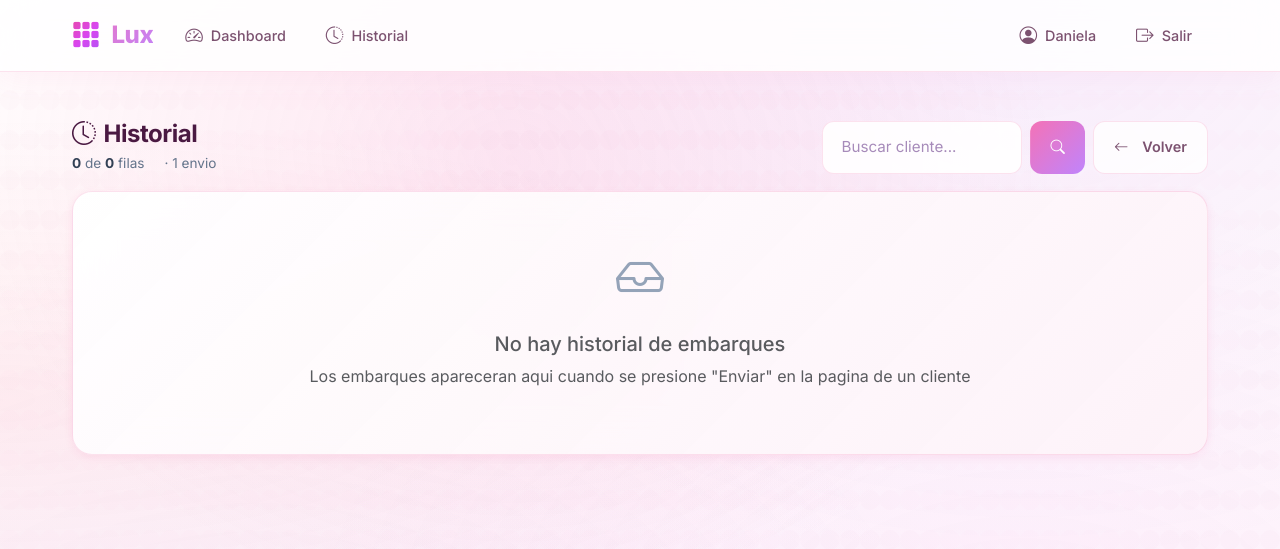
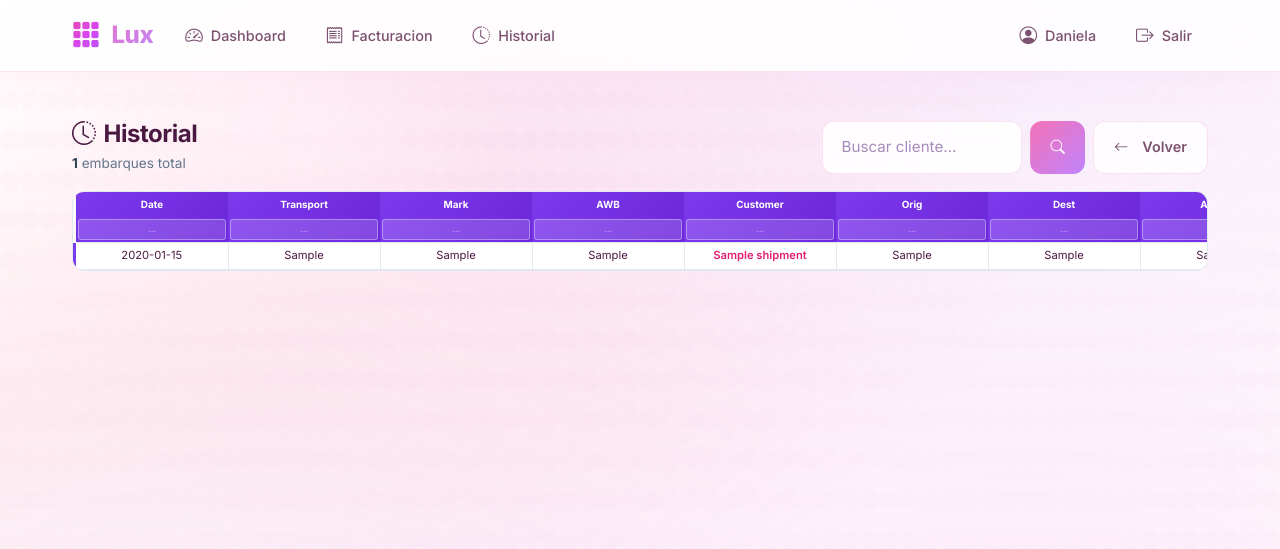
Before and after one commit to echeverrialoayzad-bit/lux-portal, a Flask app: page /current-status/historial in a window 1280 px wide. Shown: the top 549 px of the page. Run offline with Flask 3, Linux system fonts and the light colour scheme; the visitor is signed in with stand-in values (Sample User, id 1); tables that the repository leaves empty hold one stand-in row (values such as "Sample post").

Commit message:
Detail shows only last shipment; Historial shows all with pagination
- Detail page: only displays the most recent shipment per client
  (prevents browser crash with thousands of rows)
- Historial page: now shows ALL ClientShipment records from all clients
  with server-side pagination (100/page), column filters, and search
- Replaced old ShipmentHistory-based historial with live ClientShipment data

Co-Authored-By: Claude Opus 4.6 <noreply@anthropic.com>

```diff
--- a/lux_portal/current_status/routes.py
+++ b/lux_portal/current_status/routes.py
@@ -115,7 +115,12 @@ def detalle_cliente(id):
     _ensure_payment_columns()
     cliente = StatusClient.query.get_or_404(id)
     _migrate_legacy_addcosts(cliente)
-    return render_template('current_status/detail.html', cliente=cliente)
+    # Only show the last shipment in detail; all others are in historial
+    last = ClientShipment.query.filter_by(client_id=id).order_by(ClientShipment.id.desc()).first()
+    display_shipments = [last] if last else []
+    total_shipments = ClientShipment.query.filter_by(client_id=id).count()
+    return render_template('current_status/detail.html', cliente=cliente,
+                           display_shipments=display_shipments, total_shipments=total_shipments)
 
 
 def _migrate_legacy_addcosts(cliente):
@@ -425,32 +430,27 @@ def enviar_shipments(id):
 @current_status_bp.route('/historial')
 @login_required
 def historial_clientes():
-    """Historial combinado tipo Excel de todos los embarques enviados"""
+    """Historial: todos los embarques de todos los clientes con paginacion"""
     busqueda = request.args.get('q', '').strip()
-    query = ShipmentHistory.query
-
+    page = request.args.get('page', 1, type=int)
+    per_page = 100
+
+    # Build client filter
+    client_query = StatusClient.query.filter_by(activo=True)
     if busqueda:
-        query = query.filter(ShipmentHistory.client_name.ilike(f'%{busqueda}%'))
-
-    entries = query.order_by(ShipmentHistory.sent_at.desc()).all()
-
-    # Flatten all entries into individual rows
-    all_rows = []
-    for entry in entries:
-        shipments = entry.get_shipments()
-        for idx, s in enumerate(shipments):
-            s['_history_id'] = entry.id
-            s['_row_index'] = idx
-            s['_client'] = entry.client_name
-            s['_sent_at'] = entry.sent_at.strftime('%d/%m/%Y %H:%M')
-            all_rows.append(s)
+        client_query = client_query.filter(StatusClient.nombre.ilike(f'%{busqueda}%'))
+    client_ids = [c.id for c in client_query.all()]
+
+    # Paginated shipments across all matching clients
+    shipments_q = ClientShipment.query.filter(ClientShipment.client_id.in_(client_ids)) if client_ids else ClientShipment.query.filter(False)
+    total = shipments_q.count()
+    shipments = shipments_q.order_by(ClientShipment.id).offset((page - 1) * per_page).limit(per_page).all()
+    total_pages = max(1, (total + per_page - 1) // per_page)
 
     return render_template(
         'current_status/historial.html',
-        rows=all_rows,
-        total_rows=len(all_rows),
-        total_entries=len(entries),
-        busqueda=busqueda,
+        shipments=shipments, busqueda=busqueda,
+        page=page, total_pages=total_pages, total=total, per_page=per_page,
         SHIPMENT_FIELDS=SHIPMENT_FIELDS,
         FACTURA_FIELDS=FACTURA_FIELDS,
         COSTOS_FIELDS=COSTOS_FIELDS
--- a/lux_portal/current_status/templates/current_status/historial.html
+++ b/lux_portal/current_status/templates/current_status/historial.html
@@ -10,6 +10,12 @@
     </a>
 </li>
 <li class="nav-item">
+    <a class="nav-link" href="{{ url_for('current_status.facturacion') }}">
+        <i class="bi bi-receipt"></i>
+        <span>Facturacion</span>
+    </a>
+</li>
+<li class="nav-item">
     <a class="nav-link active" href="{{ url_for('current_status.historial_clientes') }}">
         <i class="bi bi-clock-history"></i>
         <span>Historial</span>
@@ -19,7 +25,6 @@
 
 {% block extra_css %}
 <style>
-    /* Combined spreadsheet table */
     .hist-table {
         width: max-content;
         min-width: 100%;
@@ -41,29 +46,17 @@
         border: 1px solid #e2e8f0;
         white-space: nowrap;
     }
-    /* Purple section (Shipment) */
     .th-ship {
         background: linear-gradient(135deg, #7c3aed, #6d28d9) !important;
         color: #fff !important;
     }
-    /* Celeste section (Facturacion) */
     .th-fact {
         background: #ADD8E6 !important;
         color: #fff !important;
     }
-    /* Green section (Costos) */
     .th-cost {
         background: linear-gradient(135deg, #059669, #047857) !important;
         color: #fff !important;
-    }
-    /* Meta columns (Cliente, Fecha envio) */
-    .th-meta {
-        background: #334155 !important;
-        color: #fff !important;
-    }
-    /* Filter row */
-    .filter-row th {
-        padding: 2px 2px !important;
     }
     .col-filter {
         width: 100%;
@@ -79,22 +72,12 @@
     }
     .col-filter::placeholder { color: rgba(255,255,255,0.5); }
     .col-filter:focus { background: rgba(255,255,255,0.25); border-color: rgba(255,255,255,0.7); }
-    /* Alternating rows */
+    .filter-row th { padding: 2px 2px !important; }
     .hist-table tbody tr:nth-child(even) td { background-color: #f8fafc; }
     .hist-table tbody tr:nth-child(odd) td { background-color: #fff; }
     .hist-table tbody tr:hover td { background-color: #ede9fe !important; }
-    /* Delete btn */
-    .btn-del-row {
-        background: none;
-        border: none;
-        color: #cbd5e1;
-        cursor: pointer;
-        font-size: 0.65rem;
-        padding: 0 2px;
-        transition: color 0.15s;
-    }
-    .btn-del-row:hover { color: #dc2626; }
-    /* Scrollable wrapper */
+    .td-divider { border-left: 3px solid #7c3aed !important; }
+    .th-divider { border-left: 3px solid rgba(255,255,255,0.5) !important; }
     .hist-scroll {
         overflow-x: auto;
         overflow-y: auto;
@@ -102,14 +85,6 @@
         border-radius: 12px;
         border: 1px solid #e2e8f0;
     }
-    /* Section divider */
-    .td-divider {
-        border-left: 3px solid #7c3aed !important;
-    }
-    .th-divider {
-        border-left: 3px solid rgba(255,255,255,0.5) !important;
-    }
-    /* Stats bar */
     .stats-bar {
         display: flex;
         gap: 20px;
@@ -118,6 +93,15 @@
         color: #64748b;
     }
     .stats-bar strong { color: #334155; }
+    .pagination-bar {
+        display: flex;
+        align-items: center;
+        justify-content: center;
+        gap: 8px;
+        padding: 12px;
+    }
+    .pagination-bar .btn { min-width: 36px; }
+    .page-info { font-size: 0.85rem; color: #64748b; }
 </style>
 {% endblock %}
 
@@ -130,8 +114,7 @@
                 <i class="bi bi-clock-history me-2"></i>Historial
             </h1>
             <div class="stats-bar mt-1">
-                <span><strong id="visibleCount">{{ total_rows }}</strong> de <strong>{{ total_rows }}</strong> filas</span>
-                <span>&middot; {{ total_entries }} envio{{ 's' if total_entries != 1 else '' }}</span>
+                <span><strong id="visibleCount">{{ total }}</strong> embarques total</span>
             </div>
         </div>
         <div class="d-flex gap-2">
@@ -177,15 +160,11 @@
         'transmision_costo': 'Trans.C', 'costos_fijos': 'C.Fijos', 'utilidad': 'Utilidad'
     } %}
 
-    {% if rows %}
+    {% if shipments %}
     <div class="hist-scroll">
         <table class="hist-table" id="histTable">
             <thead>
-                <!-- Column headers -->
                 <tr>
-                    <th class="th-meta" style="min-width:30px;"></th>
-                    <th class="th-meta">Cliente</th>
-                    <th class="th-meta">Enviado</th>
                     {% for f in SHIPMENT_FIELDS %}
                     <th class="th-ship{% if loop.first %} th-divider{% endif %}">{{ SHIP_LABELS.get(f, f) }}</th>
                     {% endfor %}
@@ -198,50 +177,73 @@
                 </tr>
                 <!-- Filter row -->
                 <tr class="filter-row">
-                    <th class="th-meta"></th>
-                    <th class="th-meta"><input type="text" class="col-filter" data-col="0" placeholder="..." oninput="filterTable()"></th>
-                    <th class="th-meta"><input type="text" class="col-filter" data-col="1" placeholder="..." oninput="filterTable()"></th>
                     {% for f in SHIPMENT_FIELDS %}
-                    <th class="th-ship{% if loop.first %} th-divider{% endif %}"><input type="text" class="col-filter" data-col="{{ loop.index0 + 2 }}" placeholder="..." oninput="filterTable()"></th>
+                    <th class="th-ship{% if loop.first %} th-divider{% endif %}"><input type="text" class="col-filter" data-col="{{ loop.index0 }}" placeholder="..." oninput="filterTable()"></th>
                     {% endfor %}
                     {% for f in FACTURA_FIELDS %}
-                    <th class="th-fact{% if loop.first %} th-divider{% endif %}"><input type="text" class="col-filter" data-col="{{ loop.index0 + 2 + SHIPMENT_FIELDS|length }}" placeholder="..." oninput="filterTable()"></th>
+                    <th class="th-fact{% if loop.first %} th-divider{% endif %}"><input type="text" class="col-filter" data-col="{{ loop.index0 + SHIPMENT_FIELDS|length }}" placeholder="..." oninput="filterTable()"></th>
                     {% endfor %}
                     {% for f in COSTOS_FIELDS %}
-                    <th class="th-cost{% if loop.first %} th-divider{% endif %}"><input type="text" class="col-filter" data-col="{{ loop.index0 + 2 + SHIPMENT_FIELDS|length + FACTURA_FIELDS|length }}" placeholder="..." oninput="filterTable()"></th>
+                    <th class="th-cost{% if loop.first %} th-divider{% endif %}"><input type="text" class="col-filter" data-col="{{ loop.index0 + SHIPMENT_FIELDS|length + FACTURA_FIELDS|length }}" placeholder="..." oninput="filterTable()"></th>
                     {% endfor %}
                 </tr>
             </thead>
             <tbody>
-                {% for row in rows %}
-                <tr data-hid="{{ row._history_id }}" data-ridx="{{ row._row_index }}">
-                    <td>
-                        <button class="btn-del-row" onclick="deleteRow(this, {{ row._history_id }}, {{ row._row_index }})" title="Eliminar fila">
-                            <i class="bi bi-x-lg"></i>
-                        </button>
-                    </td>
-                    <td>{{ row._client }}</td>
-                    <td>{{ row._sent_at }}</td>
+                {% for s in shipments %}
+                <tr>
                     {% for f in SHIPMENT_FIELDS %}
-                    <td{% if loop.first %} class="td-divider"{% endif %}>{{ row.get(f, '') }}</td>
+                    <td{% if loop.first %} class="td-divider"{% endif %}
+                        {% if f == 'client_name' %} style="font-weight:600; color: var(--lux-rose);"{% endif %}>{{ s[f] if s[f] is defined else (s|attr(f) or '') }}</td>
                     {% endfor %}
                     {% for f in FACTURA_FIELDS %}
-                    <td{% if loop.first %} class="td-divider"{% endif %}>{{ row.get(f, '') }}</td>
+                    <td{% if loop.first %} class="td-divider"{% endif %}>{{ s|attr(f) or '' }}</td>
                     {% endfor %}
                     {% for f in COSTOS_FIELDS %}
-                    <td{% if loop.first %} class="td-divider"{% endif %}>{{ row.get(f, '') }}</td>
+                    <td{% if loop.first %} class="td-divider"{% endif %}>{{ s|attr(f) or '' }}</td>
                     {% endfor %}
                 </tr>
                 {% endfor %}
             </tbody>
         </table>
     </div>
+
+    <!-- Pagination -->
+    {% if total_pages > 1 %}
+    <div class="card mt-3">
+        <div class="pagination-bar">
+            {% if page > 1 %}
+            <a href="{{ url_for('current_status.historial_clientes', q=busqueda, page=1) }}" class="btn btn-sm btn-outline-secondary">
+                <i class="bi bi-chevron-double-left"></i>
+            </a>
+            <a href="{{ url_for('current_status.historial_clientes', q=busqueda, page=page-1) }}" class="btn btn-sm btn-outline-secondary">
+                <i class="bi bi-chevron-left"></i>
+            </a>
+            {% endif %}
+
+            <span class="page-info">
+                Pagina {{ page }} de {{ total_pages }}
+                &nbsp;|&nbsp;
+                Mostrando {{ (page-1)*per_page + 1 }}-{{ [page*per_page, total]|min }} de {{ total }}
+            </span>
+
+            {% if page < total_pages %}
+            <a href="{{ url_for('current_status.historial_clientes', q=busqueda, page=page+1) }}" class="btn btn-sm btn-outline-secondary">
+                <i class="bi bi-chevron-right"></i>
+            </a>
+            <a href="{{ url_for('current_status.historial_clientes', q=busqueda, page=total_pages) }}" class="btn btn-sm btn-outline-secondary">
+                <i class="bi bi-chevron-double-right"></i>
+            </a>
+            {% endif %}
+        </div>
+    </div>
+    {% endif %}
+
     {% else %}
     <div class="card">
         <div class="card-body text-center py-5">
             <i class="bi bi-inbox" style="font-size: 3rem; color: #94a3b8;"></i>
-            <h5 class="mt-3 text-muted">No hay historial de embarques</h5>
-            <p class="text-muted">Los embarques apareceran aqui cuando se presione "Enviar" en la pagina de un cliente</p>
+            <h5 class="mt-3 text-muted">No hay embarques registrados</h5>
+            <p class="text-muted">Sube un archivo de facturacion desde el Dashboard o agrega embarques en cada cliente</p>
         </div>
     </div>
     {% endif %}
@@ -250,8 +252,6 @@
 
 {% block extra_js %}
 <script>
-const TOTAL = {{ total_rows }};
-
 function filterTable() {
     const filters = {};
     document.querySelectorAll('.col-filter').forEach(input => {
@@ -266,8 +266,7 @@ function filterTable() {
         const cells = tr.querySelectorAll('td');
         let show = true;
         for (const [col, val] of Object.entries(filters)) {
-            // +1 because first td is delete button (col 0 in filters maps to td index 1)
-            const cell = cells[parseInt(col) + 1];
+            const cell = cells[parseInt(col)];
             if (cell && !cell.textContent.trim().toLowerCase().includes(val)) {
                 show = false;
                 break;
@@ -279,19 +278,5 @@ function filterTable() {
 
     document.getElementById('visibleCount').textContent = visible;
 }
-
-function deleteRow(btn, historyId, rowIdx) {
-    if (!confirm('Eliminar esta fila del historial?')) return;
-    fetch(`/current-status/api/historial/${historyId}/row/${rowIdx}`, { method: 'DELETE' })
-    .then(r => r.json())
-    .then(data => {
-        if (data.success) {
-            btn.closest('tr').remove();
-            // Update count
-            const remaining = document.querySelectorAll('#histTable tbody tr');
-            document.getElementById('visibleCount').textContent = remaining.length;
-        }
-    });
-}
 </script>
 {% endblock %}
```
Also changed, not shown: lux_portal/current_status/templates/current_status/detail.html (+5 -5 lines).
